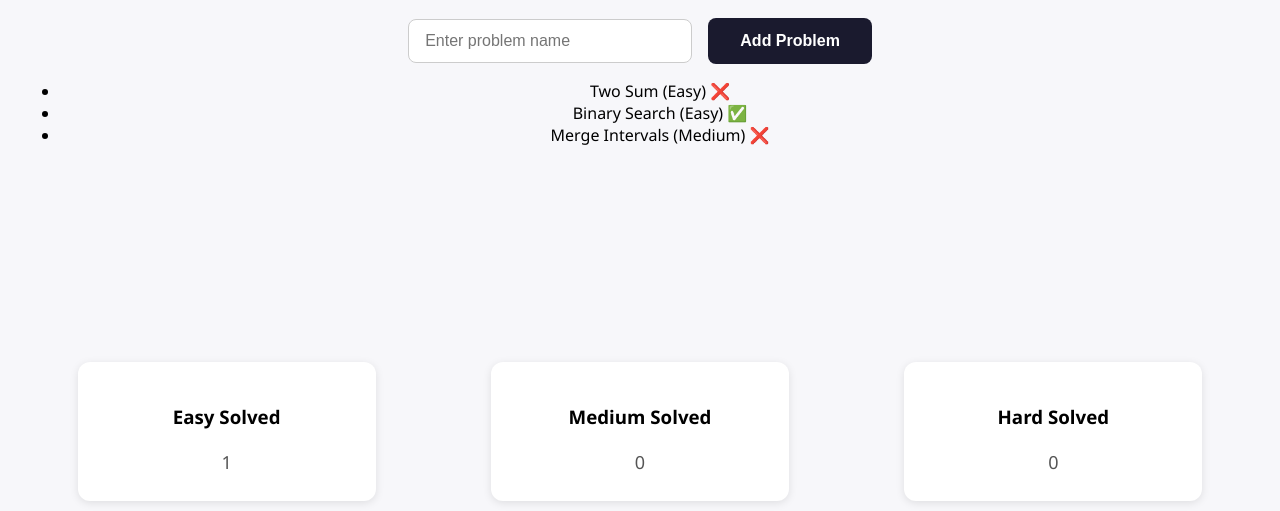
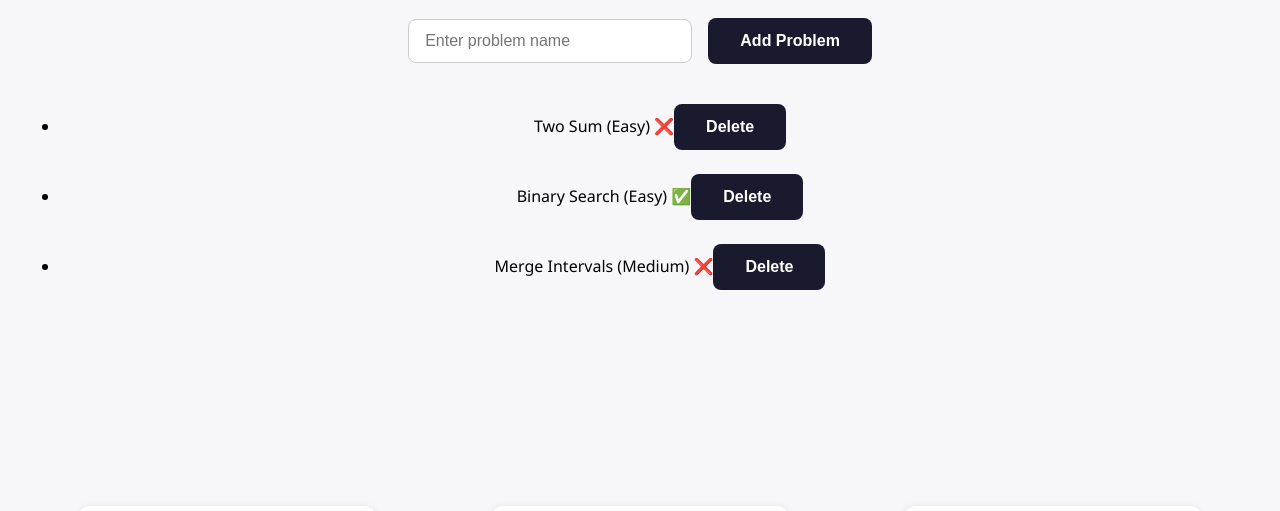
Before and after one commit to samadrita03-beep/ai-interview-prep, a plain HTML site: page dsa-tracker.html in a window 1280 px wide. Shown: the part 279-790 px from the top of the page. Drawn offline with Linux system fonts and the light colour scheme.

Commit message:
Add delete functionality with event propagation handling

```diff
--- a/dsa-tracker.html
+++ b/dsa-tracker.html
@@ -55,11 +55,9 @@
                 for (let i = 0; i < problems.length; i++) {
                     let listItem = document.createElement("li");
 
-                    if (problems[i].solved) {
-                        listItem.textContent = problems[i].name + " (" + problems[i].difficulty + ") ✅";
-                    } else {
-                        listItem.textContent = problems[i].name + " (" + problems[i].difficulty + ") ❌";
-                    }
+                    let text = problems[i].name + " (" + problems[i].difficulty + ") ";
+                    text += problems[i].solved ? "✅" : "❌";
+                    listItem.textContent = text;
 
                     listItem.onclick = function() {
                         problems[i].solved = !problems[i].solved;
@@ -68,6 +66,17 @@
                         updateStats();
                     };
 
+                    let deleteBtn = document.createElement("button");
+                    deleteBtn.textContent = "Delete";
+                    deleteBtn.onclick = function(event) {
+                        event.stopPropagation();
+                        problems.splice(i, 1);
+                        localStorage.setItem("myProblems", JSON.stringify(problems));
+                        renderProblems();
+                        updateStats();
+                    };
+
+                    listItem.appendChild(deleteBtn);
                     document.getElementById("topicList").appendChild(listItem);
                 }
             }
```
